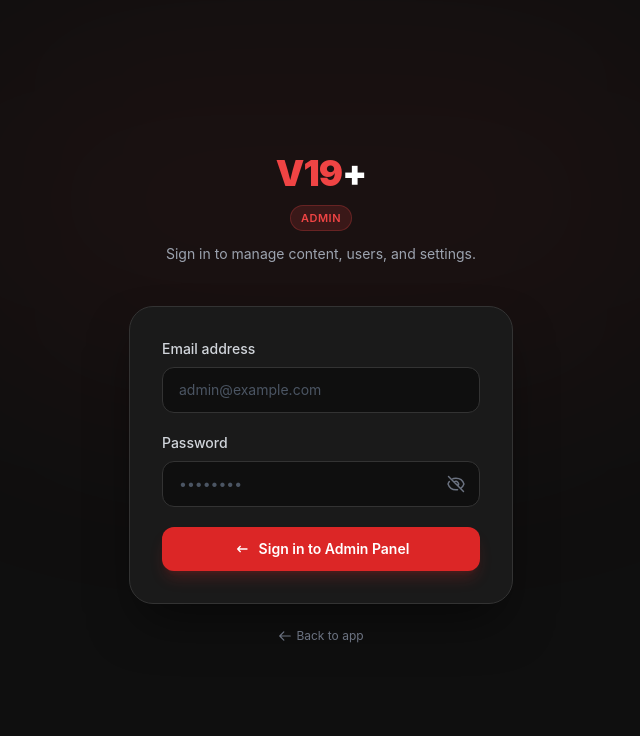
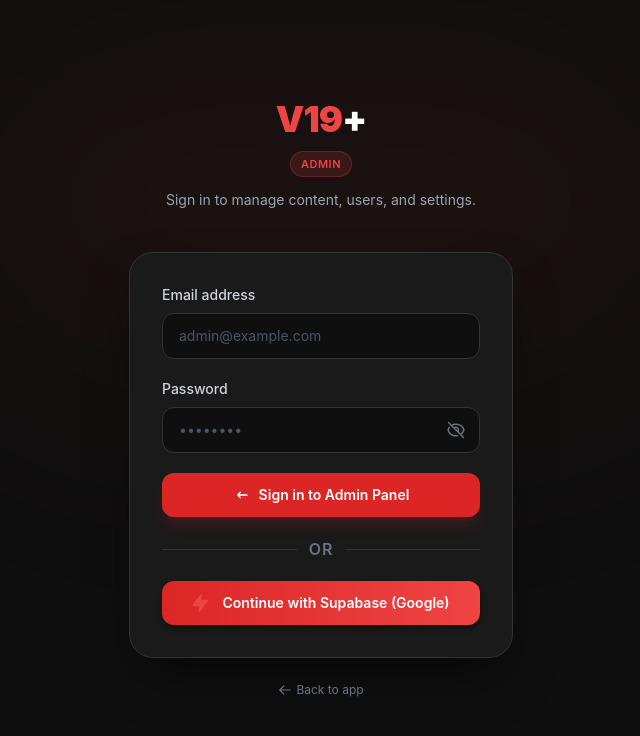
Before and after one commit to vishnup11p/V19plus, a Next.js app in the folder apps/admin/: page /login in a window 1280 px wide. Shown: the top 736 px of the page, without its empty margins (319-959 px from the left). Built offline with nearby package versions, Linux system fonts and the light colour scheme; no server answers.

Commit message:
feat: integrate supabase authentication into the admin panel

```diff
--- a/apps/admin/package.json
+++ b/apps/admin/package.json
@@ -8,6 +8,7 @@
     "start": "next start"
   },
   "dependencies": {
+    "@supabase/supabase-js": "^2.39.8",
     "@tanstack/react-query": "^5.24.0",
     "@v19plus/types": "*",
     "axios": "^1.6.7",
--- a/apps/admin/src/api/admin.ts
+++ b/apps/admin/src/api/admin.ts
@@ -61,6 +61,8 @@ export interface AuthResponse {
 export const authApi = {
   adminLogin: (email: string, password: string) =>
     api.post<AuthResponse>('/auth/admin-login', { email, password }),
+  supabaseLogin: (accessToken: string) =>
+    api.post<AuthResponse>('/auth/supabase', { accessToken }),
   refresh: () => api.post<{ accessToken: string }>('/auth/refresh'),
   me: () => api.get<AuthResponse['user']>('/auth/me'),
   logout: () => api.post('/auth/logout'),
--- a/apps/admin/src/app/login/page.tsx
+++ b/apps/admin/src/app/login/page.tsx
@@ -6,6 +6,7 @@ import { useRouter } from 'next/navigation';
 import { motion, AnimatePresence } from 'framer-motion';
 import { useAdminAuthStore } from '../../store/authStore';
 import toast from 'react-hot-toast';
+import { SupabaseSignInButton } from '../../components/auth/SupabaseSignInButton';
 
 function EyeIcon({ open }: { open: boolean }) {
   return open ? (
@@ -293,6 +294,16 @@ export default function Login() {
               )}
             </button>
           </form>
+
+          {/* Divider */}
+          <div className="flex items-center gap-3 my-5">
+            <div className="h-px flex-1 bg-white/10" />
+            <span className="text-2xs text-gray-500 font-semibold uppercase tracking-wider">or</span>
+            <div className="h-px flex-1 bg-white/10" />
+          </div>
+
+          {/* Supabase SignIn */}
+          <SupabaseSignInButton />
         </div>
 
         {/* Footer */}
--- /dev/null
+++ b/apps/admin/src/components/auth/SupabaseSignInButton.tsx
@@ -0,0 +1,90 @@
+'use client';
+
+import { useEffect, useState } from 'react';
+import { useRouter } from 'next/navigation';
+import { motion } from 'framer-motion';
+import { supabase } from '../../utils/supabase';
+import { useAdminAuthStore } from '../../store/authStore';
+import toast from 'react-hot-toast';
+
+export function SupabaseSignInButton() {
+  const { supabaseLogin } = useAdminAuthStore();
+  const router = useRouter();
+  const [loading, setLoading] = useState(false);
+
+  useEffect(() => {
+    const { data: { subscription } } = supabase.auth.onAuthStateChange(
+      async (event, session) => {
+        if (session?.access_token) {
+          setLoading(true);
+          try {
+            await supabaseLogin(session.access_token);
+            toast.success('Admin authenticated successfully! 🔑');
+            router.push('/');
+          } catch (err: any) {
+            const msg = err?.response?.data?.message || 'Admin authentication failed. Access Denied.';
+            toast.error(msg);
+            await supabase.auth.signOut().catch(() => {});
+          } finally {
+            setLoading(false);
+          }
+        }
+      }
+    );
+
+    return () => {
+      subscription.unsubscribe();
+    };
+  }, [supabaseLogin, router]);
+
+  const handleSupabaseSignIn = async () => {
+    setLoading(true);
+    try {
+      const { error } = await supabase.auth.signInWithOAuth({
+        provider: 'google',
+        options: {
+          redirectTo: `${window.location.origin}/login`,
+        },
+      });
+      if (error) throw error;
+    } catch (err: any) {
+      toast.error(err.message || 'Supabase OAuth initialization failed');
+      setLoading(false);
+    }
+  };
+
+  return (
+    <div className="w-full space-y-3">
+      <motion.button
+        type="button"
+        onClick={handleSupabaseSignIn}
+        disabled={loading}
+        whileHover={{ scale: loading ? 1 : 1.01 }}
+        whileTap={{ scale: loading ? 1 : 0.98 }}
+        className="w-full flex items-center justify-center gap-3 py-3 px-5 bg-gradient-to-r from-red-600 to-red-500 hover:from-red-500 hover:to-red-400 text-white rounded-xl font-semibold text-sm transition-all duration-200 disabled:opacity-60 shadow-md shadow-black/30 hover:shadow-lg hover:shadow-red-950/20"
+      >
+        {loading ? (
+          <>
+            <svg className="w-4 h-4 animate-spin text-white" fill="none" viewBox="0 0 24 24" stroke="currentColor" strokeWidth={2}>
+              <path strokeLinecap="round" strokeLinejoin="round" d="M4 4v5h.582m15.356 2A8.001 8.001 0 004.582 9m0 0H9m11 11v-5h-.581m0 0a8.003 8.003 0 01-15.357-2m15.357 2H15" />
+            </svg>
+            Signing in with Supabase…
+          </>
+        ) : (
+          <>
+            <SupabaseIcon />
+            Continue with Supabase (Google)
+          </>
+        )}
+      </motion.button>
+    </div>
+  );
+}
+
+function SupabaseIcon() {
+  return (
+    <svg width="18" height="18" viewBox="0 0 128 128" fill="none" xmlns="http://www.w3.org/2000/svg">
+      <path d="M72.24 6.72c-2.48-5.36-9.76-5.84-12.88-1.04L4.88 77.2C2.08 81.36 5.04 87.2 10.08 87.2h44.48l-9.04 34.08c-2.48 5.36 9.76 5.84 12.88 1.04l54.48-71.52c2.8-4.16-.16-10-5.2-10H63.2l9.04-34.08z" fill="#EF4444"/>
+    </svg>
+  );
+}
--- a/apps/admin/src/store/authStore.ts
+++ b/apps/admin/src/store/authStore.ts
@@ -1,12 +1,14 @@
 import { create } from 'zustand';
 import { authApi, type AuthResponse } from '../api/admin';
 import { setAdminToken } from '../api/axios';
+import { supabase } from '../utils/supabase';
 
 interface AdminAuthState {
   user: AuthResponse['user'] | null;
   isAuthenticated: boolean;
   isLoading: boolean;
   adminLogin: (email: string, password: string) => Promise<void>;
+  supabaseLogin: (accessToken: string) => Promise<void>;
   logout: () => Promise<void>;
   fetchMe: () => Promise<void>;
 }
@@ -22,8 +24,15 @@ export const useAdminAuthStore = create<AdminAuthState>((set) => ({
     set({ user: data.user, isAuthenticated: true, isLoading: false });
   },
 
+  supabaseLogin: async (accessToken) => {
+    const { data } = await authApi.supabaseLogin(accessToken);
+    setAdminToken(data.accessToken);
+    set({ user: data.user, isAuthenticated: true, isLoading: false });
+  },
+
   logout: async () => {
     try { await authApi.logout(); } catch { /* ignore */ }
+    try { await supabase.auth.signOut(); } catch { /* ignore */ }
     setAdminToken(null);
     set({ user: null, isAuthenticated: false, isLoading: false });
   },
--- /dev/null
+++ b/apps/admin/src/utils/supabase.ts
@@ -0,0 +1,6 @@
+import { createClient } from '@supabase/supabase-js';
+
+const supabaseUrl = process.env.NEXT_PUBLIC_SUPABASE_URL || 'https://zwkrncxrxwyvpchfrvdr.supabase.co';
+const supabaseAnonKey = process.env.NEXT_PUBLIC_SUPABASE_ANON_KEY || 'build-time-placeholder-anon-key';
+
+export const supabase = createClient(supabaseUrl, supabaseAnonKey);
```
Also changed, not shown: 1 other file (tests, documents, lock files or other folders).
